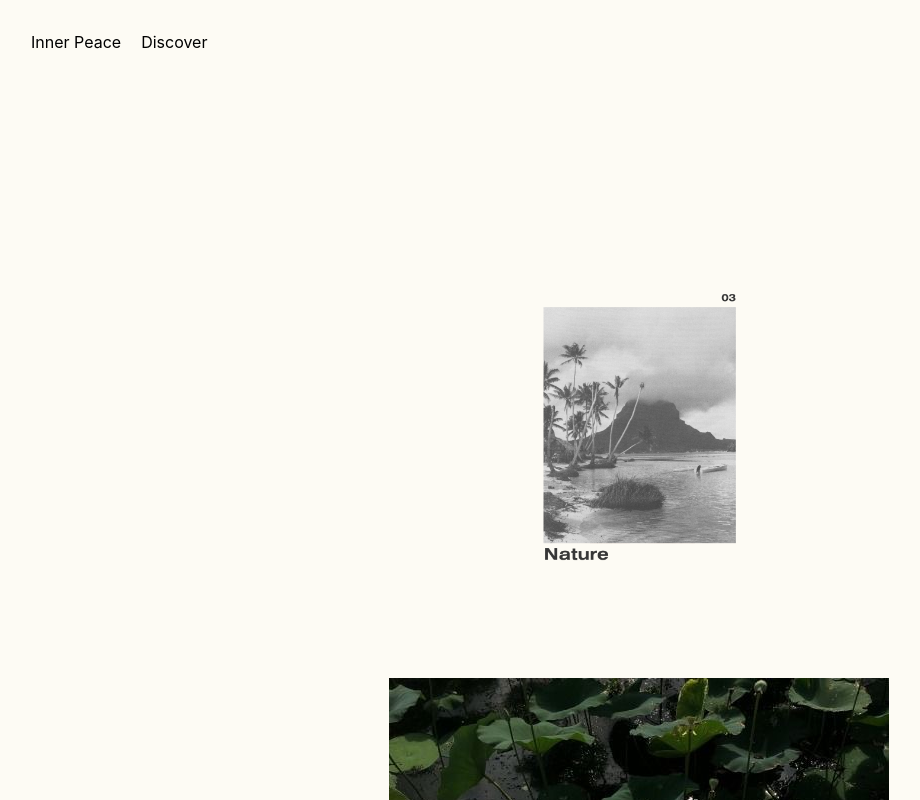
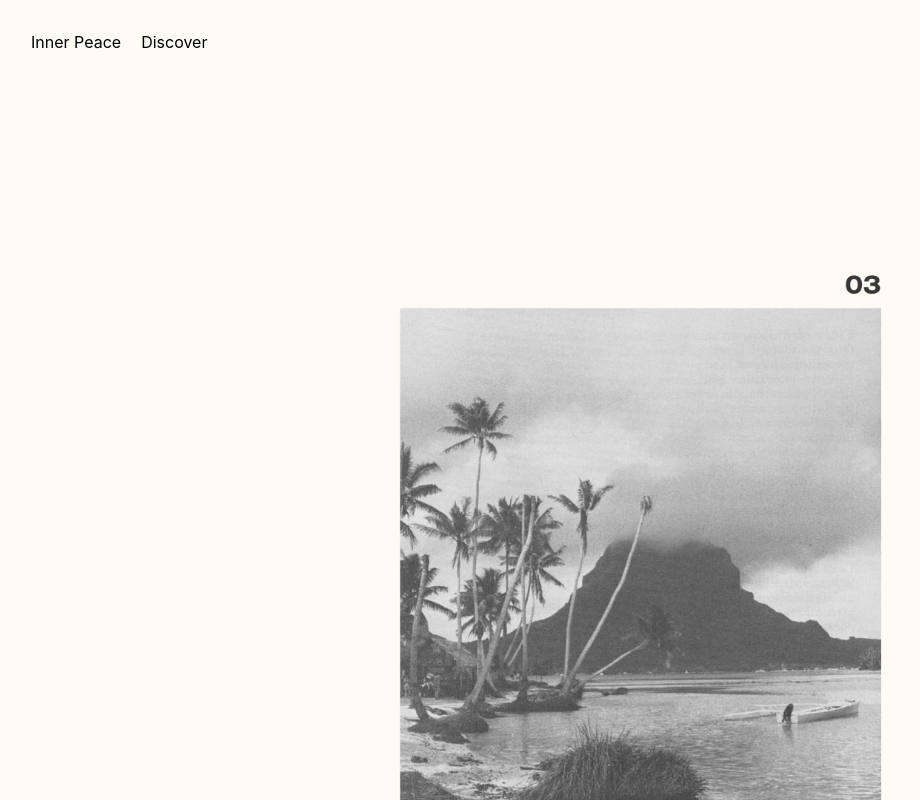
Before and after one commit to mehjwazir/ip, a React (Create React App) app: page /nature in a window 1280 px wide. Shown: the top 800 px of the page, without its empty margins (1-921 px from the left). Built offline with nearby package versions, Linux system fonts and the light colour scheme; a web font is replaced by a local one.

Commit message:
added styling to img3.png in Nature.css

```diff
--- a/src/pages/Nature/Nature.css
+++ b/src/pages/Nature/Nature.css
@@ -1,11 +1,12 @@
 .main-nature {
 	text-align: center;
-	margin-bottom: 100rem;
+	margin-top: 3rem;
+
 }
 
 .nature-img1 {
-	margin-top: 10rem;
-	width: 20%;
+	margin-top: 3rem;
+	width: 50%;
 	height: 20%;
 }
 
```
